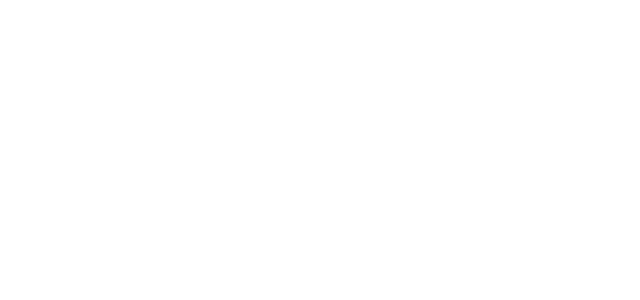
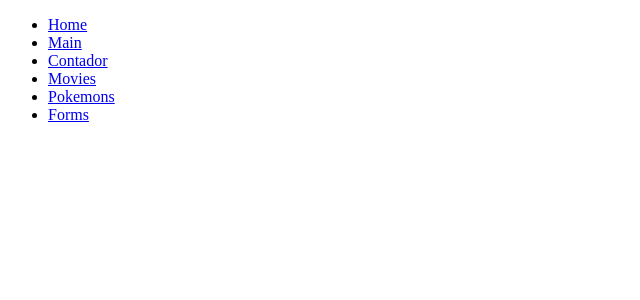
Before and after one commit to frandeclich/misPelis, a React (Create React App) app: page /forms in a window 1280 px wide. Shown: the top 300 px of the page, without its empty margins (0-640 px from the left). Built offline with nearby package versions, Linux system fonts and the light colour scheme.

Commit message:
Entra framer motion a la cancha

```diff
--- a/package.json
+++ b/package.json
@@ -7,6 +7,7 @@
     "@testing-library/jest-dom": "^5.11.10",
     "@testing-library/react": "^11.2.6",
     "@testing-library/user-event": "^12.8.3",
+    "framer-motion": "^4.1.17",
     "prop-types": "^15.7.2",
     "react": "^17.0.2",
     "react-dom": "^17.0.2",
--- a/src/App.js
+++ b/src/App.js
@@ -1,4 +1,5 @@
 import React from 'react';
+import {motion} from 'framer-motion'
 /* import logo from './logo.svg'; */
 
 /* import './App.css'; */
@@ -20,7 +21,7 @@ import{
 function App() {
   return (
     <Router>
-      <div className="App">
+      <motion.div className="App" initial={{opacity:0}} animate={{opacity:1}} transition={{duration:1}}>
         <Switch>
           <Route path="/contador">
             <Categories/>
@@ -37,11 +38,17 @@ function App() {
             <Pokemons/>
           </Route>
           <Route path="/usuarios/:id" component={User}/>
+          <Route path="/movies" exact>
+            <Categories/>
+          </Route>
+          <Route path="/forms" exact>
+            <Categories/>
+          </Route>
           <Route path="/" exact>
             <Categories/>
           </Route>
         </Switch>
-      </div>
+      </motion.div>
     </Router>
   );
 }
--- a/src/components/Header/Categories.jsx
+++ b/src/components/Header/Categories.jsx
@@ -32,14 +32,6 @@ function Categories() {
                 </li>
             </ul>
             </nav>
-            <a
-            className="App-link"
-            href="https://reactjs.org"
-            target="_blank"
-            rel="noopener noreferrer"
-            >
-            Learn React!!!
-            </a>
         </header>
     )
 }
--- a/src/components/Main/Contador.jsx
+++ b/src/components/Main/Contador.jsx
@@ -1,4 +1,5 @@
 import React, {useEffect, useState} from 'react';
+import {motion} from 'framer-motion'
 
 function Contador(props){
 
@@ -15,7 +16,7 @@ function Contador(props){
     })
     return(
         <div className="contador-container">
-            <h3>Yo vi {valor} películas.</h3>
+            <motion.h3 animate={{x:valor*15}}>Yo vi {valor} películas.</motion.h3>
             <button onClick={()=>incrementar()}>Yo vi más</button>
             <button onClick={()=>decrementar()}>Yo vi menos</button>
         </div>
```
Also changed, not shown: 1 other file (tests, documents, lock files or other folders).
